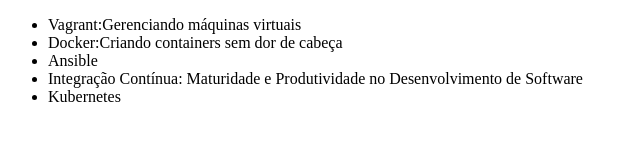
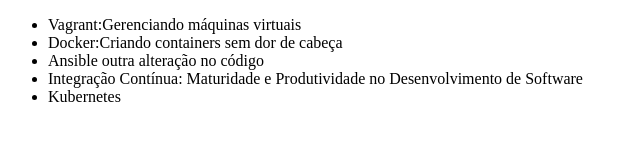
Before and after one commit to raphaeleagle/alura-git, a plain HTML site: page index.html in a window 1280 px wide. Shown: the whole page, without its empty margins (0-640 px from the left). Drawn offline with Linux system fonts and the light colour scheme.

Commit message:
Alterando o código

```diff
--- a/index.html
+++ b/index.html
@@ -10,7 +10,7 @@
     <ul>
         <li>Vagrant:Gerenciando máquinas virtuais</li>
         <li>Docker:Criando containers sem dor de cabeça</li>
-        <li>Ansible</li>
+        <li>Ansible outra alteração no código</li>
         <li>Integração Contínua: Maturidade e Produtividade no Desenvolvimento de Software</li>
         <li>Kubernetes</li>
     </ul>
```
